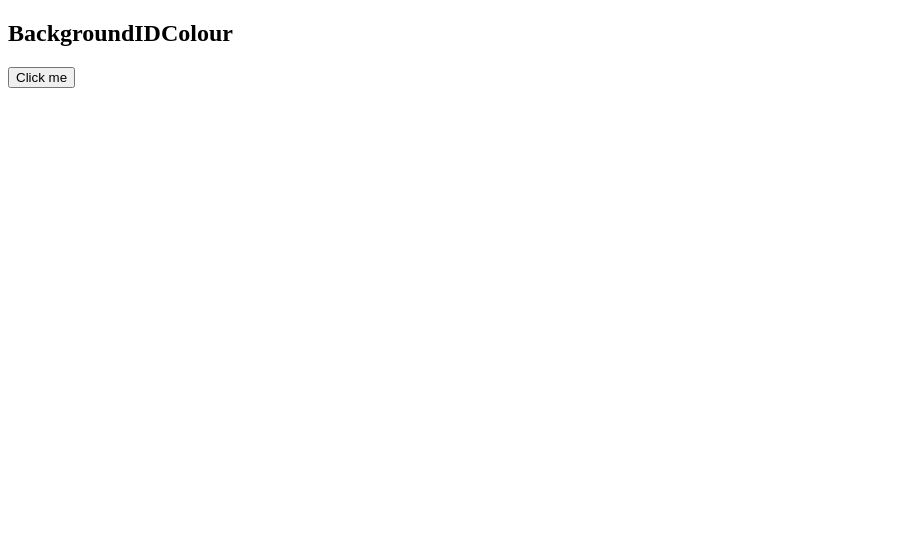
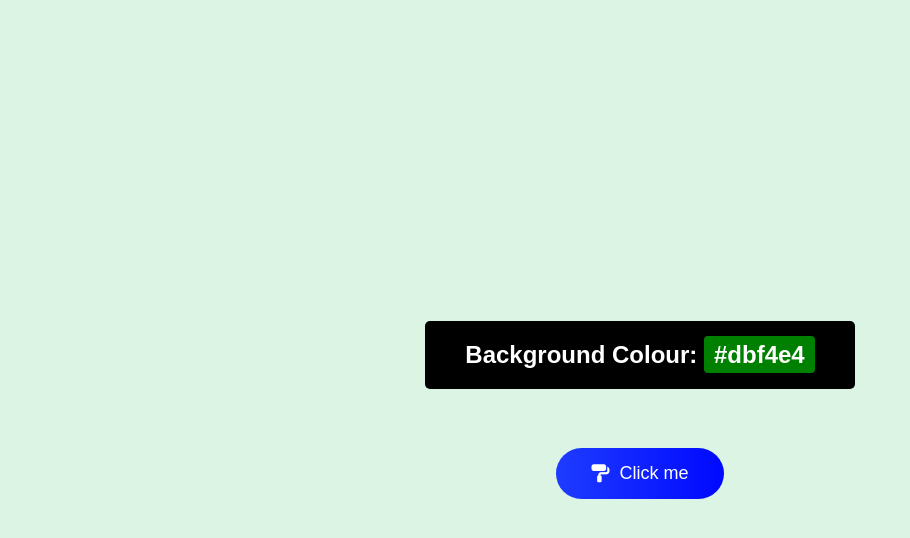
Before and after one commit to osmarprincipe/colours, a plain HTML site: page index.html in a window 1280 px wide. Shown: the whole page, without its empty margins (0-910 px from the left). Drawn offline with Linux system fonts and the light colour scheme.

Commit message:
final result

```diff
--- a/index.html
+++ b/index.html
@@ -3,34 +3,138 @@
 <head>
 <meta charset="UTF-8">
 <meta name="viewport" content="width=device-width, initial-scale=1.0">
+
 <title>Osmar Principe 72672</title>
 
+<!-- Import Font Awesome for the button icon -->
+<link rel="stylesheet" href="https://cdnjs.cloudflare.com/ajax/libs/font-awesome/6.5.0/css/all.min.css">
+
+<style>
+
+/* Remove default margins */
+body{
+    margin:0;
+    font-family: Arial, Helvetica, sans-serif;
+}
+
+/* Main section that will change background colour */
+#bigSection{
+
+    /* default background colour */
+    background-color:#dbf4e4;
+
+    /* full screen height */
+    height:100vh;
+
+    /* center elements horizontally and vertically */
+    display:flex;
+    flex-direction:column;
+    justify-content:center;
+    align-items:center;
+}
+
+/* Style for the black hex display box */
+h2{
+    background:black;
+    color:white;
+    padding:20px 40px;
+    border-radius:5px;
+}
+
+/* Style for the hex code value */
+#boxDisplay{
+    background:green;
+    padding:5px 10px;
+    border-radius:4px;
+}
+
+/* Style the button */
+#btn-colour{
+
+    margin-top:40px;
+
+    padding:15px 35px;
+
+    font-size:18px;
+
+    color:white;
+
+    background:linear-gradient(90deg,#1e3cff,#0008ff);
+
+    border:none;
+
+    border-radius:30px;
+
+    cursor:pointer;
+
+    display:flex;
+    align-items:center;
+    gap:10px;
+}
+
+/* Button hover effect */
+#btn-colour:hover{
+    opacity:0.85;
+}
+
+</style>
+
 </head>
+
 <body>
-<section id = "bigSection">
-    <h2>BackgroundIDColour <span id="boxDisplay"></span></h2>
-    <button id="btn-colour">Click me</button>
+
+<!-- Main container section -->
+<section id="bigSection">
+
+    <!-- Title showing the colour code -->
+    <h2>
+        Background Colour:
+        <span id="boxDisplay">#dbf4e4</span>
+    </h2>
+
+    <!-- Button with Font Awesome icon -->
+    <button id="btn-colour">
+        <i class="fa-solid fa-paint-roller"></i>
+        Click me
+    </button>
+
 </section>
 
 <script>
+
+/* Get elements from the page */
 const btnColour = document.getElementById("btn-colour");
 const boxDisplay = document.getElementById("boxDisplay");
-    const bigSection = document.getElementById("bigSection")
+const bigSection = document.getElementById("bigSection");
+
+/* Event listener when the button is clicked */
 btnColour.addEventListener("click", () => {
+
+    /* Start the hex colour string */
     let strHexColour = "#";
+
+    /* Possible hex values */
     const arrHex = [0,1,2,3,4,5,6,7,8,9,"A","B","C","D","E","F"];
+
+    /* Generate 6 random hex characters */
     for (let i=0; i < 6;i++){
         strHexColour += arrHex[getRandomNumber(arrHex.length)];
     }
+
+    /* Display the hex colour on screen */
     boxDisplay.innerText = strHexColour;
+
+    /* Change the section background colour */
     bigSection.style.backgroundColor = strHexColour;
 
-            // Generate random number in range from 0 to max-1
+});
+
+/* Generate random number between 0 and max-1 */
 function getRandomNumber(max) {
     return Math.floor(Math.random() * max);
 }
 
-    });
 </script>
+
 </body>
 </html>
```
Lines whose indentation alone changed are shown as unchanged.
